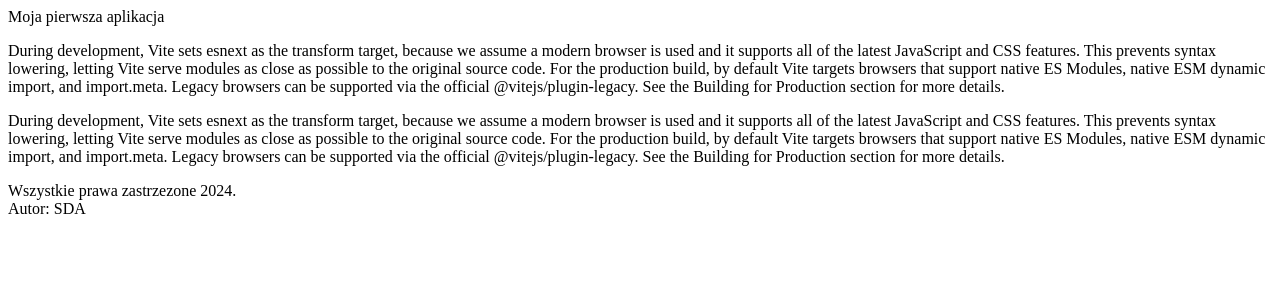
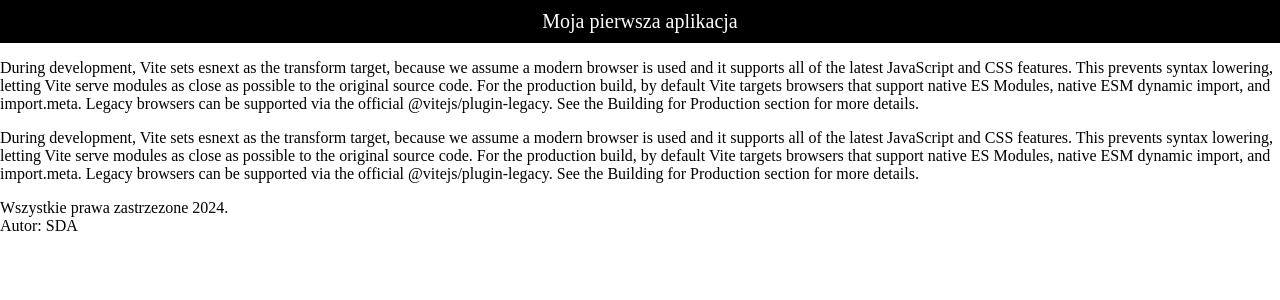
Before and after one commit to KajBialas/SDA-35-React, a React (Vite) app: page / in a window 1280 px wide. Shown: the top 300 px of the page. Built offline with nearby package versions, Linux system fonts and the light colour scheme.

Commit message:
Add style

```diff
--- a/src/App.jsx
+++ b/src/App.jsx
@@ -15,3 +15,7 @@ function App() {
 }
 
 export default App
+
+
+// Zadanie 5
+// Dodaj style dla komponentów Header, TextSection oraz Footer
--- a/src/components/header/Header.jsx
+++ b/src/components/header/Header.jsx
@@ -1,14 +1,8 @@
-// function Header() {
-//     return (
-//         <header>
-//             Moja pierwsza aplikacja
-//         </header>
-//     )
-// }
+import "./header.css";
 
 const Header = () => {
     return (
-        <header>
+        <header className="headerContainer">
             Moja pierwsza aplikacja
         </header>
     )
--- /dev/null
+++ b/src/components/header/header.css
@@ -0,0 +1,7 @@
+.headerContainer {
+    background-color: black;
+    color: white;
+    font-size: 20px;
+    text-align: center;
+    padding: 10px;
+}
--- a/src/main.jsx
+++ b/src/main.jsx
@@ -1,6 +1,7 @@
 import React from 'react'
 import ReactDOM from 'react-dom/client'
 import App from './App.jsx'
+import './utils/global.css'
 
 ReactDOM.createRoot(document.getElementById('root')).render(
   <React.StrictMode>
--- /dev/null
+++ b/src/utils/global.css
@@ -0,0 +1,4 @@
+body, html {
+    padding: 0;
+    margin: 0;
+}
```
